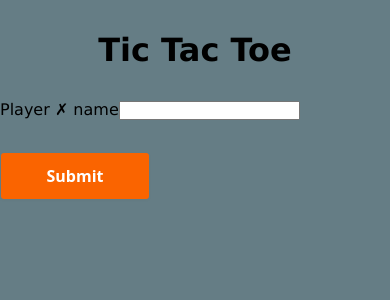
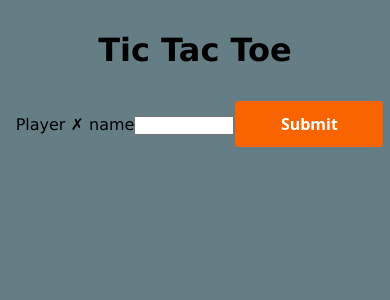
Before and after one commit to robin-sevelin/tic-tac-toe-react, a React (Vite) app: page / in a window 390 px wide. Shown: the top 300 px of the page. Built offline with nearby package versions, Linux system fonts and the light colour scheme.

Commit message:
media query update

```diff
--- a/src/index.css
+++ b/src/index.css
@@ -20,7 +20,7 @@ header {
 
 .form-container {
   width: 450px;
-  margin-top: 100px;
+
   display: flex;
   flex-direction: column;
   align-items: center;
@@ -87,7 +87,6 @@ h3 {
   justify-content: center;
   align-items: center;
   gap: 1rem;
-  height: 500px;
 }
 
 button {
@@ -148,7 +147,6 @@ button:active {
 
   .board {
     width: 300px;
-    height: 300px;
   }
 
   main {
@@ -156,17 +154,11 @@ button:active {
   }
 
   .form-container {
-    width: 300px;
-    margin-top: 100px;
-    display: flex;
-    flex-direction: column;
-    justify-content: center;
-    align-items: center;
-    position: relative;
-    top: -100px;
+    max-width: 400px;
+    margin: auto;
   }
-  .submit {
-    margin: auto;
-    margin-top: 2rem;
+
+  input {
+    max-width: 100px;
   }
 }
```
